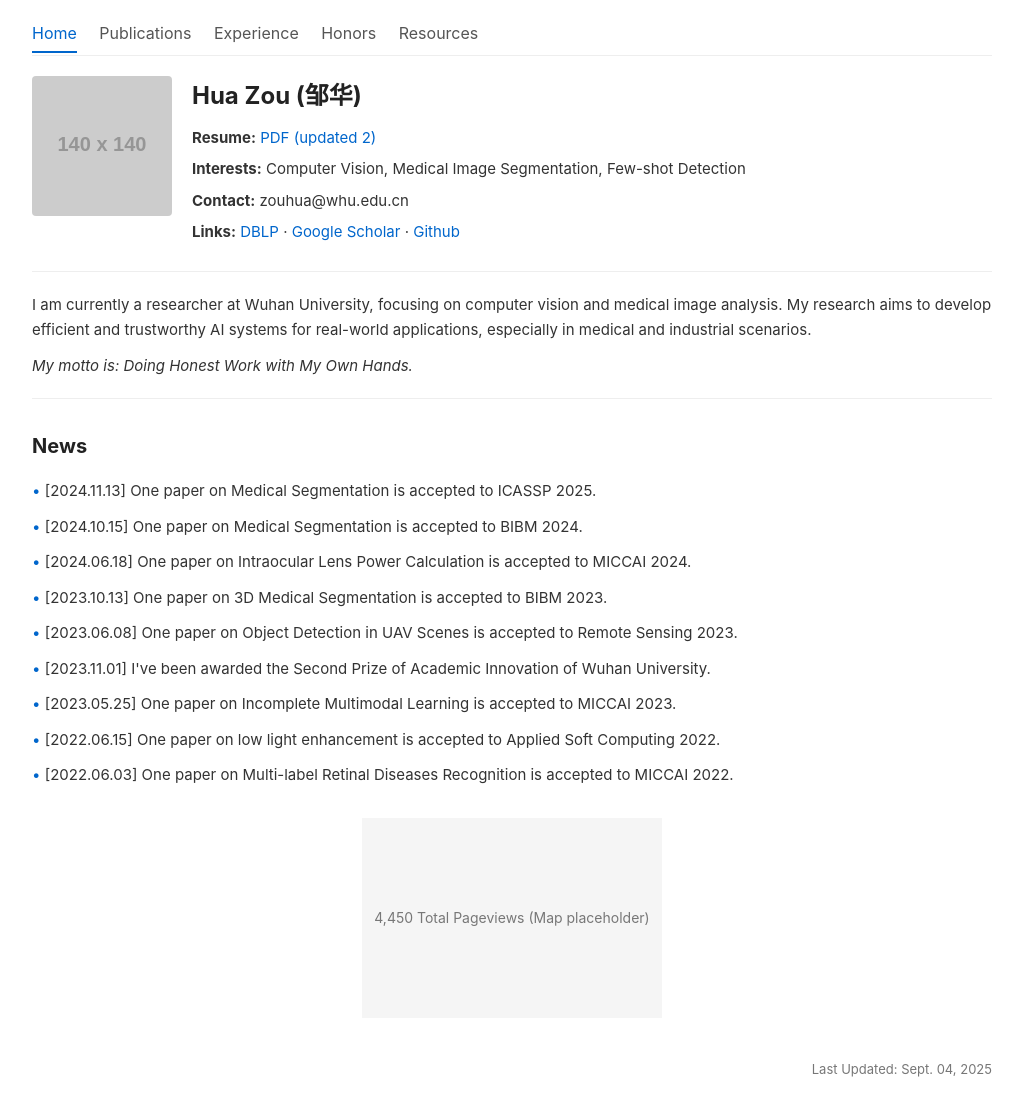
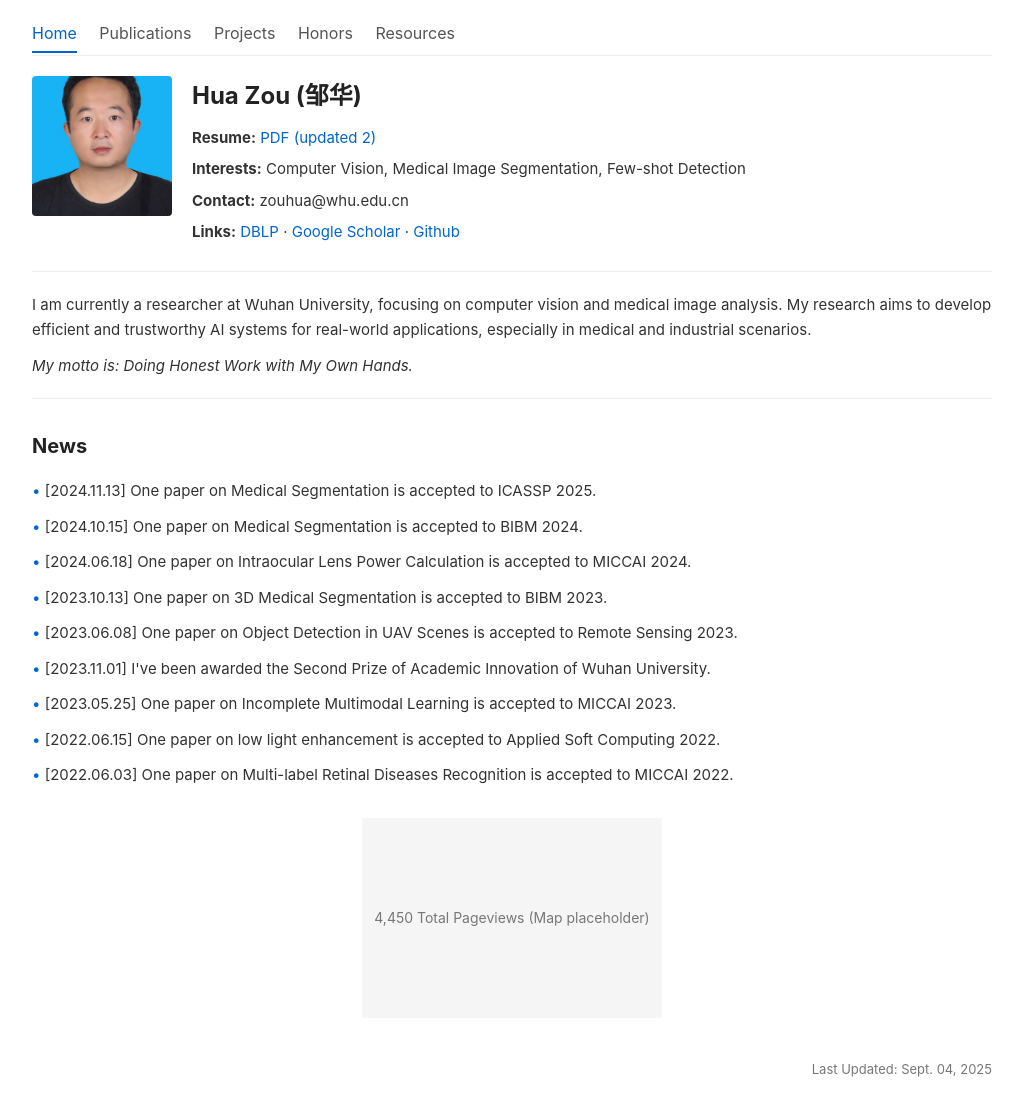
Before and after one commit to zouhuawhu/zouhuawhu.github.io, a Jekyll site: the page built from index.html, in a window 1280 px wide. Shown: the whole page, without its empty margins (128-1150 px from the left). Built offline with Jekyll 4.4.1, drawn with Linux system fonts in a browser that asks for light colours.

Commit message:
Update _config.yml

```diff
--- a/_config.yml
+++ b/_config.yml
@@ -6,7 +6,7 @@ description: Researcher at Wuhan University, focusing on Computer Vision and Med
 # 个人核心信息（后续可直接改这里）
 author:
   name: Hua Zou (邹华)
-  avatar: https://via.placeholder.com/140  # 替换为你的头像链接
+  avatar: images/IMG_2135c.jpg  # 替换为你的头像链接
   resume: "#"  # 替换为你的简历PDF链接
   interests: Computer Vision, Medical Image Segmentation, Few-shot Detection
   email: zouhua@whu.edu.cn
@@ -21,7 +21,7 @@ nav:
     link: "/"
   - name: Publications
     link: "/publications.html"
-  - name: Experience
+  - name: Projects
     link: "/experience.html"
   - name: Honors
     link: "#honors"
```
